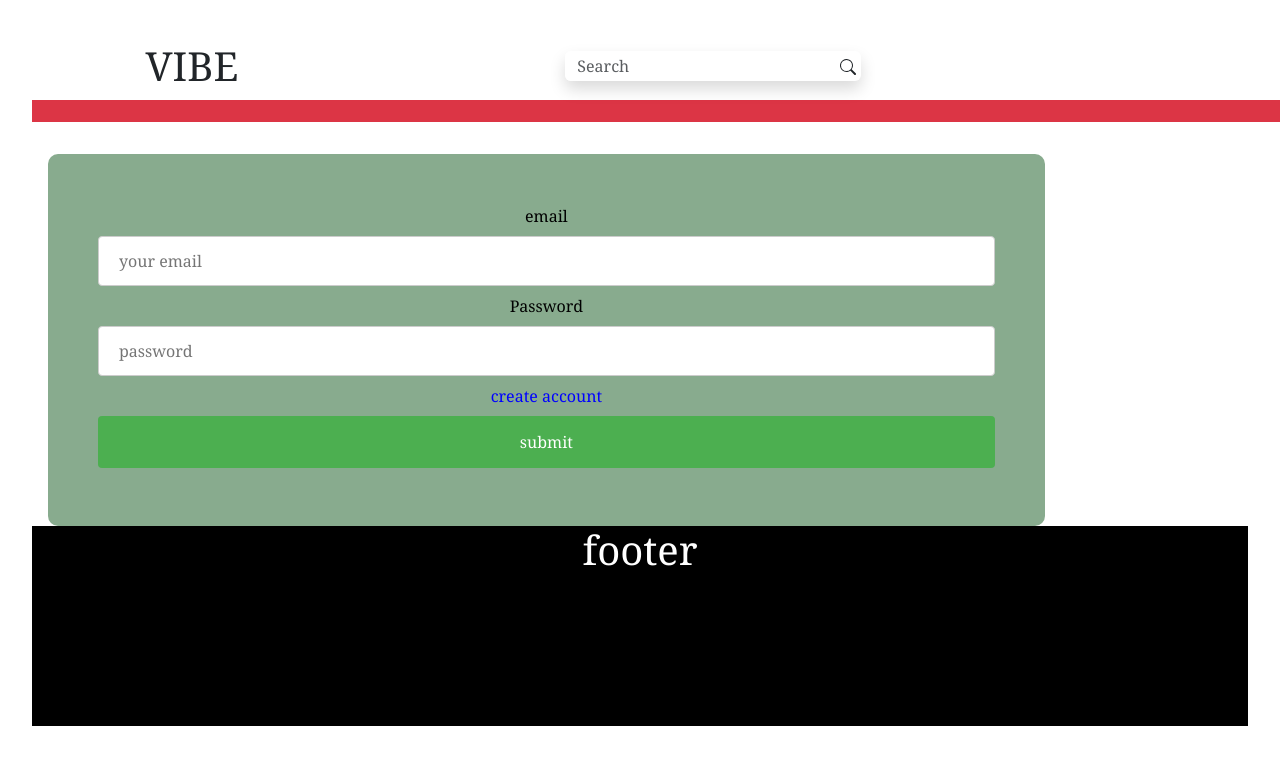
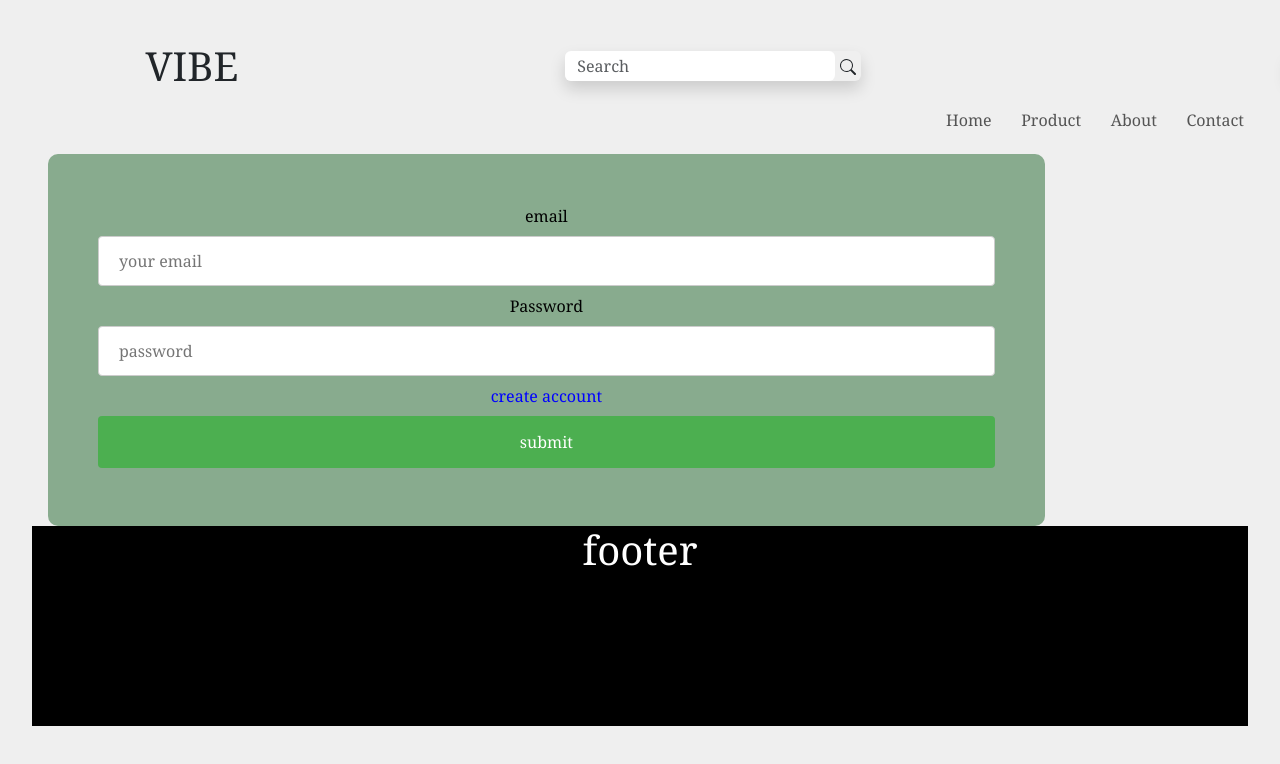
Before and after one commit to anoof36/E-commerce, a React (Vite) app in the folder frontend/: page /login in a window 1280 px wide. Shown: the top 764 px of the page. Built offline with nearby package versions, Linux system fonts and the light colour scheme.

Commit message:
toggle menu

```diff
--- /dev/null
+++ b/frontend/src/components/common/button/index.jsx
@@ -0,0 +1,18 @@
+import React from "react";
+
+const Button = ({ children, style, ariaExpanded, ariaLabel, className, onClick }) => {
+  return (
+    <button
+      className={`border-0 shadow rounded-1 shadow bg-light ${className}`}
+      onClick={onClick}
+      style={style}
+      aria-expanded={ariaExpanded}
+      aria-label={ariaLabel}
+      type="button"
+    >
+      {children}
+    </button>
+  );
+};
+
+export default Button;
--- a/frontend/src/components/common/header/index.jsx
+++ b/frontend/src/components/common/header/index.jsx
@@ -1,8 +1,15 @@
-import React from "react";
+import React, { useState } from "react";
 import { Search, ThreeDotsVertical } from "react-bootstrap-icons";
+import Button from "../button";
 import style from "./index.module.css";
 
 const AppHeader = () => {
+  const [isPopupOpen, setIsPopupOpen] = useState(false);
+
+  const togglePopup = () => {
+    setIsPopupOpen((prev) => !prev);
+  };
+
   return (
     <>
       {/* GIVING WIDTH AND HEIGHT TO THE PARENT CONTAINER */}
@@ -13,7 +20,7 @@ const AppHeader = () => {
         {/* CREATING A DIV FOR TWO MAIN ROWS  */}
         <div className="row m-0 w-100 h-100 ">
           {/* TOP DIV, FOR LOGO AND SEARCH BAR */}
-          <div className="navbar navbar-expand-lg col-12 h-75 d-flex justify-content-between">
+          <div className="col-12 h-75 d-flex justify-content-between align-items-center p-0">
             {/* DIV START, FOR LOGO */}
             <div className="col-3 d-flex justify-content-center align-items-center">
               <h1 className="m-0">VIBE</h1>
@@ -21,13 +28,11 @@ const AppHeader = () => {
 
             {/* DIV END, SEARCH AND TOGGLE BUTTON */}
             <div
-              className="d-flex justify-content-between align-items-center col-7"
+              className="d-flex justify-content-between align-items-center col-7 gap-5 pe-2"
               style={{ height: "30px" }}
             >
               {/* SEARCH */}
-              <form
-                className="d-flex h-100 rounded-2 shadow"
-              >
+              <form className="d-flex h-100 rounded-2 shadow">
                 <input
                   className="form-control border-0"
                   type="search"
@@ -41,79 +46,79 @@ const AppHeader = () => {
                 </button>
               </form>
 
-              {/* TOGGLE BUTOON */}
-              <button
-                className="border-0 bg-transparent mx-2"
-                type="button"
-                data-bs-toggle="collapse"
-                data-bs-target="#navbarSupportedContent"
-                aria-controls="navbarSupportedContent"
-                aria-expanded="false"
-                aria-label="Toggle navigation"
-              >
-               <ThreeDotsVertical />
-              </button>
+              {/* TOGGLE BUTTON */}
+              <div className="position-relative">
+                <Button
+                  onClick={togglePopup}
+                  ariaExpanded={isPopupOpen}
+                  ariaLabel="Toggle popup menu"
+                >
+                  <ThreeDotsVertical />
+                </Button>
+
+                {/* POPUP MENU */}
+                {isPopupOpen && (
+                  <div
+                    className="d-flex flex-column bg-danger position-absolute rounded-1 shadow"
+                    style={{
+                      top: 0, // Move below the button
+                      right: 0, // Align to the right
+                      width: "200px", // Set width
+                      zIndex: 99,
+                    }}
+                  >
+                    <button
+                      className=""
+                      onClick={togglePopup}
+                      aria-label="Close popup"
+                    >
+                      <ThreeDotsVertical />
+                    </button>
+
+                    <ul className="list-unstyled p-3">
+                      <li>
+                        <a href="#">Menu Item 1</a>
+                      </li>
+                      <li>
+                        <a href="#">Menu Item 2</a>
+                      </li>
+                      <li>
+                        <a href="#">Menu Item 3</a>
+                      </li>
+                    </ul>
+                  </div>
+                )}
+              </div>
             </div>
           </div>
 
-          {/* BOTTUM DIV, FOR NAVIGATION */}
-          <div className="col-12 h-25 bg-danger">
-            <div
-              className="collapse navbar-collapse"
-              id="navbarSupportedContent"
-            >
-              <ul className="navbar-nav ms-auto">
-                <li className="nav-item active">
+          {/* BOTTOM DIV, FOR NAVIGATION */}
+          <nav className="navbar navbar-expand p-0">
+            <div className="container-fluid">
+              <ul className="navbar-nav ms-auto me-5 d-flex justify-content-between col-7 col-md-6 col-lg-3">
+                <li className="nav-item">
                   <a className="nav-link" href="#">
-                    Home <span className="sr-only">(current)</span>
+                    Home
                   </a>
                 </li>
                 <li className="nav-item">
                   <a className="nav-link" href="#">
-                    Link
+                    Product
                   </a>
                 </li>
-                <li className="nav-item dropdown">
-                  <a
-                    className="nav-link dropdown-toggle"
-                    href="#"
-                    id="navbarDropdown"
-                    role="button"
-                    data-toggle="dropdown"
-                    aria-haspopup="true"
-                    aria-expanded="false"
-                  >
-                    Dropdown
+                <li className="nav-item">
+                  <a className="nav-link" href="#">
+                    About
                   </a>
-                  <div
-                    className="dropdown-menu"
-                    aria-labelledby="navbarDropdown"
-                  >
-                    <a className="dropdown-item" href="#">
-                      Action
-                    </a>
-                    <a className="dropdown-item" href="#">
-                      Another action
-                    </a>
-                    <div className="dropdown-divider"></div>
-                    <a className="dropdown-item" href="#">
-                      Something else here
-                    </a>
-                  </div>
                 </li>
                 <li className="nav-item">
-                  <a
-                    className="nav-link disabled"
-                    href="#"
-                    tabindex="-1"
-                    aria-disabled="true"
-                  >
-                    Disabled
+                  <a className="nav-link" href="#">
+                    Contact
                   </a>
                 </li>
               </ul>
             </div>
-          </div>
+          </nav>
         </div>
       </header>
     </>
--- a/frontend/src/components/common/header/index.module.css
+++ b/frontend/src/components/common/header/index.module.css
@@ -1,6 +1,3 @@
-.container {
-}
-
 
 /*-----------------------------------------------*/
 /*
--- a/frontend/src/components/layouts/layout.jsx
+++ b/frontend/src/components/layouts/layout.jsx
@@ -1,5 +1,4 @@
 import { Outlet } from "react-router-dom";
-import AppHeader from "../common/header";
 
 const RouterGuard = () => {
   return (
--- a/frontend/src/index.css
+++ b/frontend/src/index.css
@@ -6,6 +6,7 @@
 }
 
 body {
+  background-color: rgb(239, 239, 239);
 }
 
 body::-webkit-scrollbar {
```
